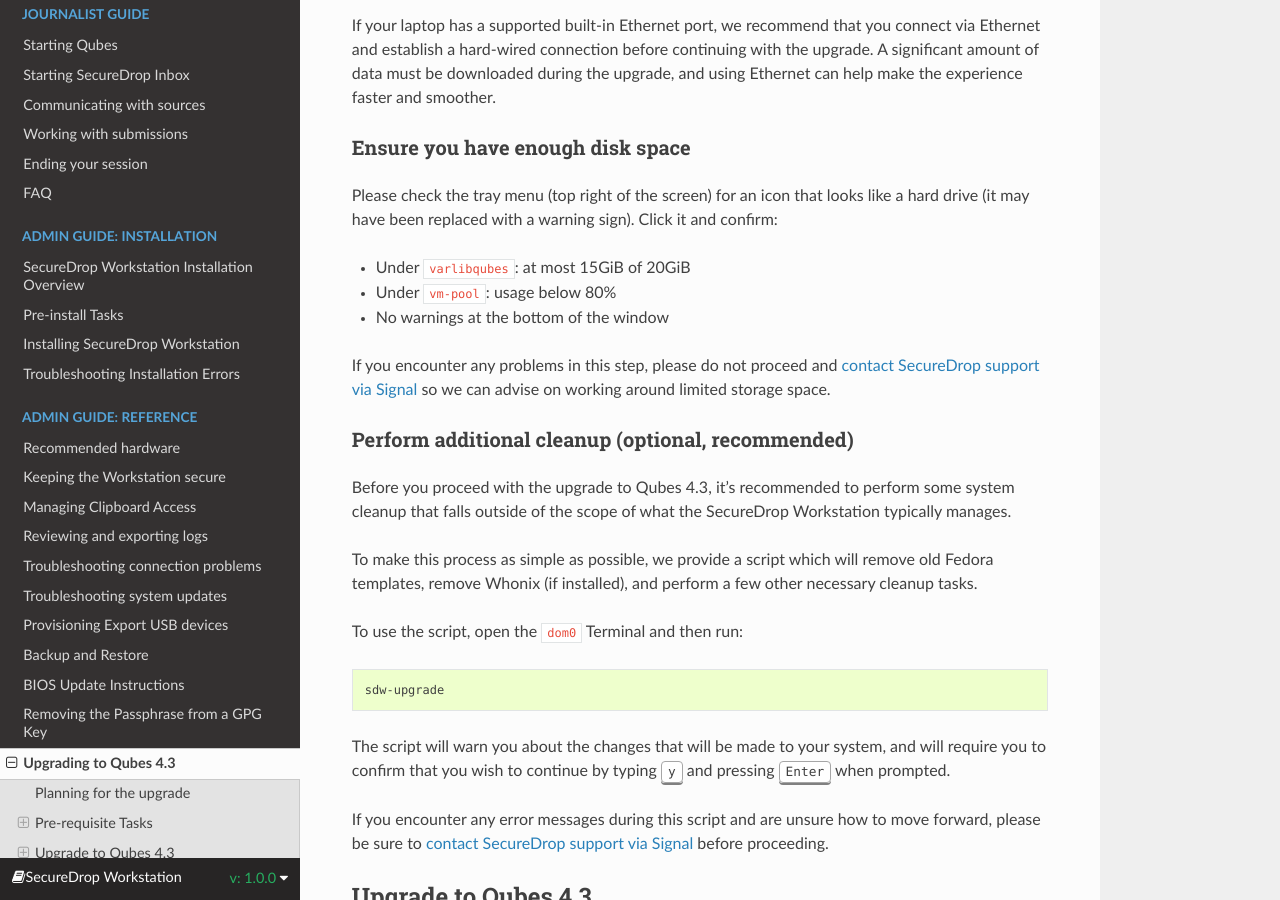
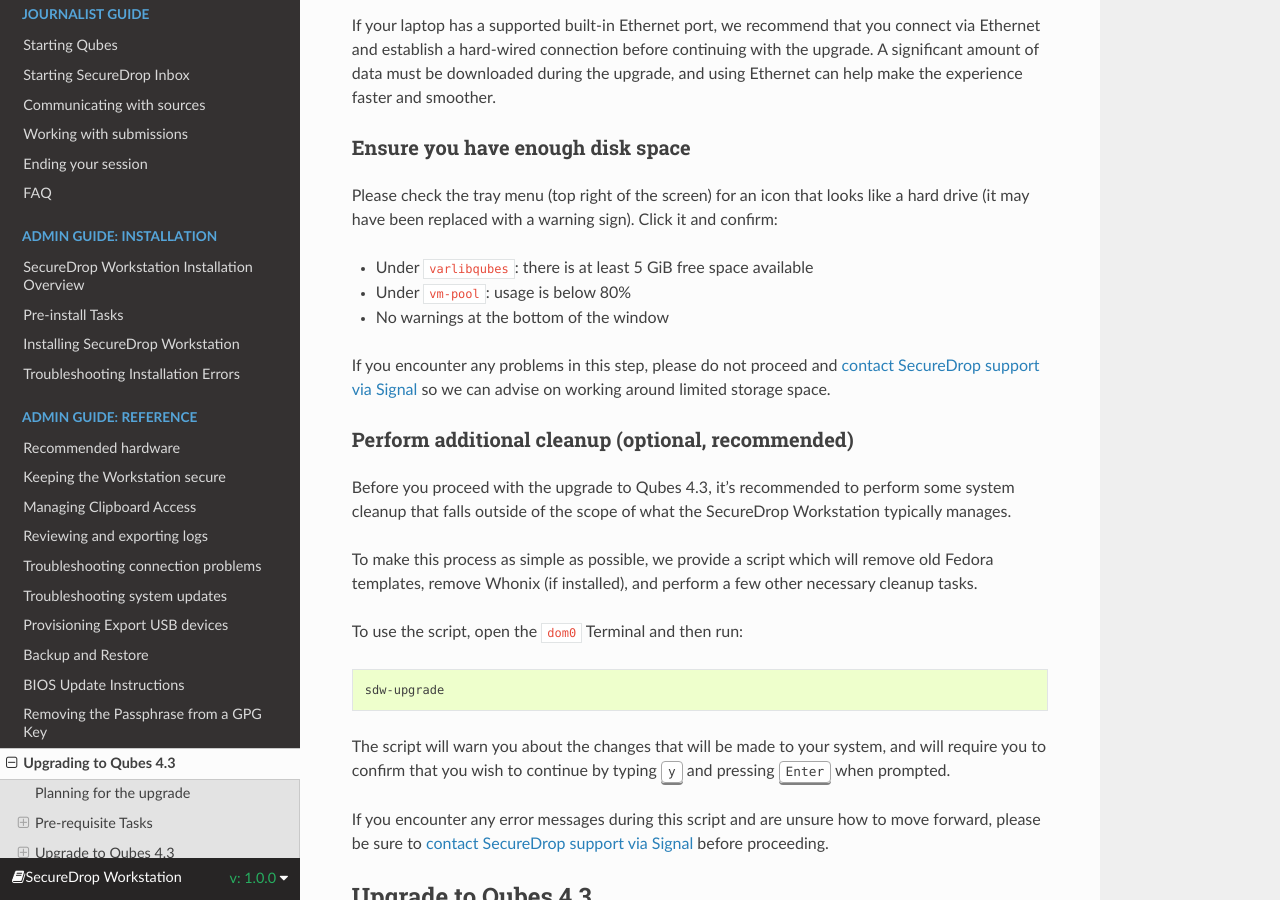
Before and after one commit to freedomofpress/securedrop-workstation-docs, a Sphinx documentation site: the page built from docs/admin/reference/upgrade_to_qubes_4.3.rst, in a window 1280 px wide and 900 px high, scrolled down 1822 px. Built offline with Sphinx 7.4.7 and the Read the Docs theme 3.1.0, drawn with Linux system fonts in a browser that asks for light colours.

Commit message:
Update docs/admin/reference/upgrade_to_qubes_4.3.rst
Co-authored-by: Nathan Dyer <nathandyer@fastmail.com>

```diff
--- a/docs/admin/reference/upgrade_to_qubes_4.3.rst
+++ b/docs/admin/reference/upgrade_to_qubes_4.3.rst
@@ -100,8 +100,8 @@
 like a hard drive (it may have been replaced with a warning sign). Click it
 and confirm:
 
-* Under ``varlibqubes``: at most 15GiB of 20GiB
-* Under ``vm-pool``: usage below 80%
+* Under ``varlibqubes``: there is at least 5 GiB free space available
+* Under ``vm-pool``: usage is below 80%
 * No warnings at the bottom of the window
 
 If you encounter any problems in this step, please do not proceed and
```
